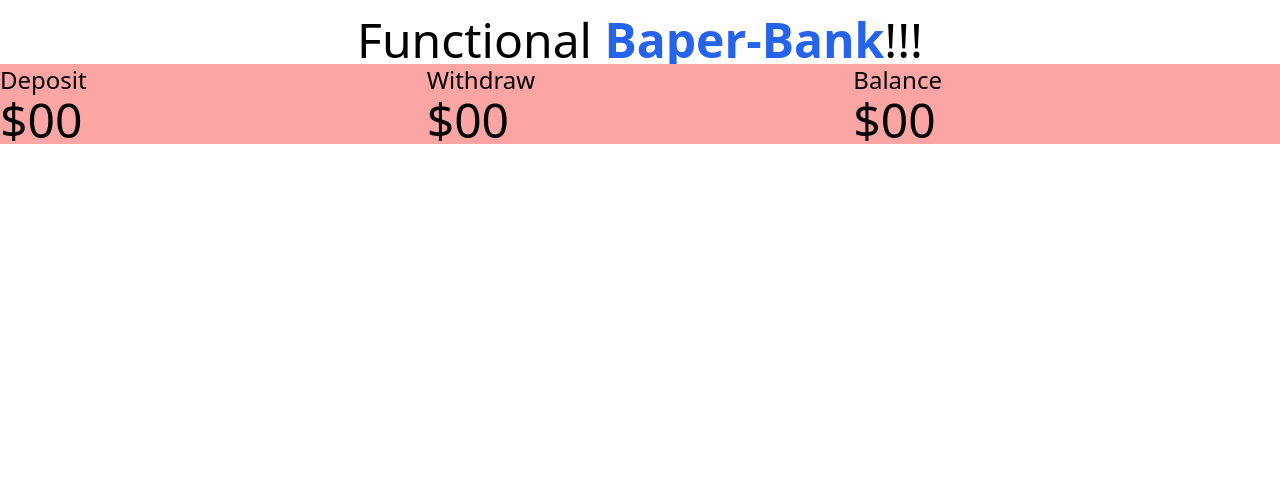
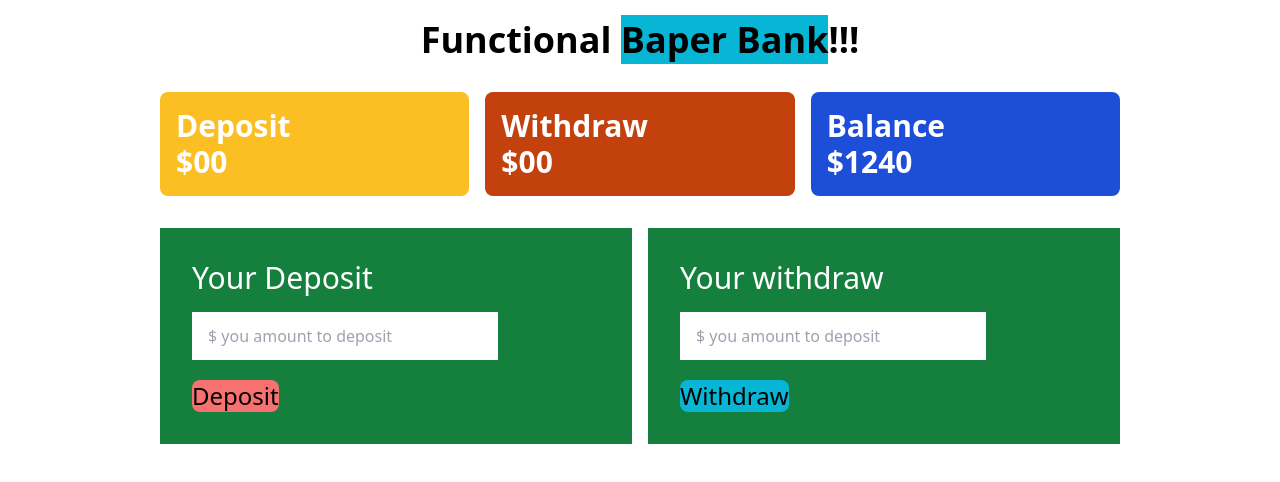
Before and after one commit to eqram1/baper-bank-for-more-practices, a plain HTML site: page index.html in a window 1280 px wide. Drawn offline with nearby package versions, Linux system fonts and the light colour scheme.

Commit message:
added step by step calculation in deposit.js

```diff
--- a/index.html
+++ b/index.html
@@ -10,30 +10,46 @@
 </head>
 
 <body>
-    <header>
-        <h1 class="text-5xl text-center mt-4">Functional
-            <span class="text-blue-600 font-bold">Baper-Bank</span>!!!
-        </h1>
+    <header class="mt-5 text-center">
+        <h1 class="font-semibold text-4xl">Functional <span class="bg-cyan-500">Baper Bank</span>!!!</h1>
     </header>
     <main>
-        <section>
-            <div class="grid grid-cols-3">
-                <div class="bg-red-300">
-                    <h4 class="text-2xl">Deposit</h4>
-                    <h2 class="text-5xl">$<span id="deposit-total">00</span></h2>
+        <section class="mt-8">
+            <div class="grid grid-cols-3 gap-4 text-white mx-auto  w-3/4 font-bold">
+                <div class="bg-amber-400 p-4 rounded-lg ">
+                    <h2 class="text-3xl">Deposit</h2>
+                    <h3 class="text-3xl">$<span id="deposit-total">00</span></h3>
                 </div>
-                <div class="bg-red-300">
-                    <h4 class="text-2xl">Withdraw</h4>
-                    <h2 class="text-5xl">$<span id="deposit-total">00</span></h2>
+                <div class="bg-orange-700 p-4 rounded-lg">
+                    <h2 class="text-3xl">Withdraw</h2>
+                    <h3 class="text-3xl">$<span id="withdraw-total">00</span></h3>
                 </div>
-                <div class="bg-red-300">
-                    <h4 class="text-2xl">Balance</h4>
-                    <h2 class="text-5xl">$<span id="deposit-total">00</span></h2>
+                <div class="bg-blue-700 p-4 rounded-lg">
+                    <h2 class="text-3xl">Balance</h2>
+                    <h3 class="text-3xl">$<span id="balance-total">1240</span></h3>
                 </div>
-
+            </div>
+            </div>
+        </section>
+        <!-- deposit and withdraw section -->
+        <section class="mt-8 mx-auto w-3/4">
+            <div class="grid grid-cols-2 gap-4  ">
+                <div class="bg-green-700 p-8">
+                    <h3 class="text-3xl text-white mb-4">Your Deposit</h3>
+                    <input id="deposit-field" class="w-3/4 px-4 py-3 block" type="text"
+                        placeholder="$ you amount to deposit">
+                    <button id="btn-deposit"
+                        class="text-2xl bg-red-400 mt-5 hover:bg-blue-700 rounded-lg">Deposit</button>
+                </div>
+                <div class="bg-green-700 p-8">
+                    <h3 class="text-3xl text-white mb-4">Your withdraw</h3>
+                    <input class="w-3/4 px-4 py-3 block" type="text" placeholder="$ you amount to deposit">
+                    <button class="text-2xl bg-cyan-500 mt-5 hover:bg-orange-700 rounded-lg">Withdraw</button>
+                </div>
             </div>
         </section>
     </main>
+    <script src="js/deposit.js"></script>
 </body>
 
 </html>
--- /dev/null
+++ b/js/deposit.js
@@ -0,0 +1,37 @@
+// step-1. add event listener to the deposit button
+
+document.getElementById('btn-deposit').addEventListener('click', function () {
+
+    // step-2. get deposit (value)amount from the new deposit input (stringtype) field
+
+    const depositField = document.getElementById('deposit-field');
+    const newDepositAmountString = depositField.value;
+
+    // step-3.convert string deposit amount to a number type
+
+    const newDepositAmount = parseFloat(newDepositAmountString);
+
+    // step-4.clear the deposit input field after getting the value
+
+    depositField.value = '';
+
+    // step-5.get the previous deposit total from (spanTagType) id as a inner text
+
+    const depositTotalElement = document.getElementById('deposit-total');
+    const prevDepositTotalString = depositTotalElement.innerText;
+
+    // step-6.  value transfer from string to number
+
+    const prevDepositTotal = parseFloat(prevDepositTotalString);
+
+    // step-7.Calculate new deposit total
+
+    const newDepositTotal = prevDepositTotal + newDepositAmount;
+
+    // step-8.set the value to the deposit total by inner text in a span tag
+
+    depositTotalElement.innerText = newDepositTotal;
+
+
+
+})
```
